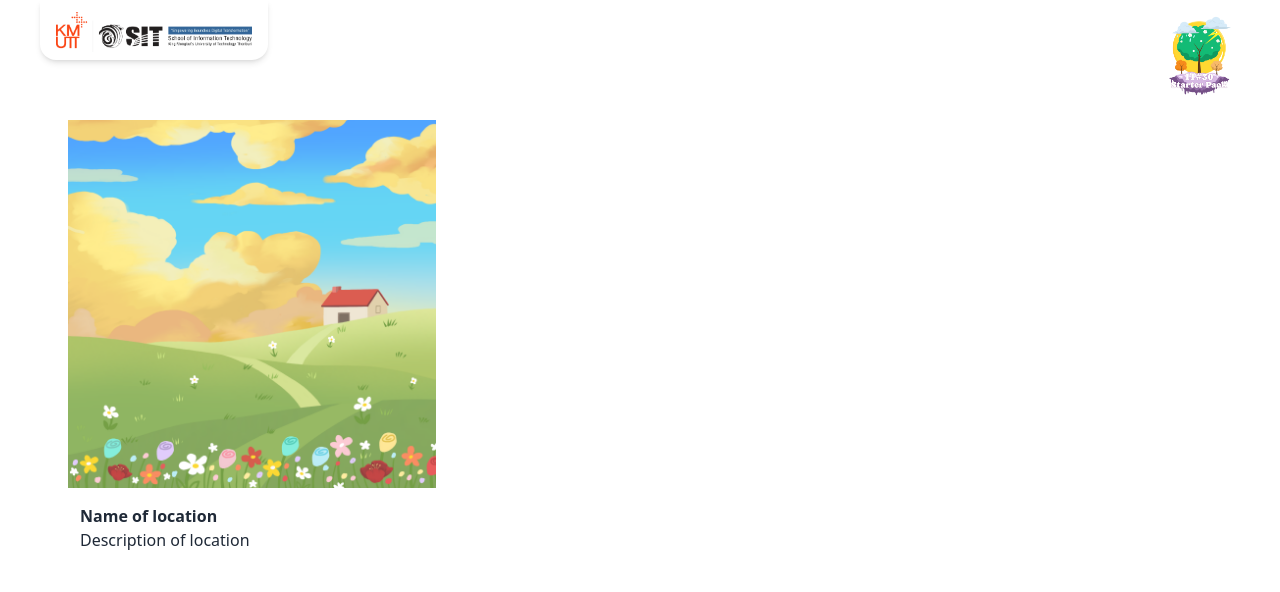
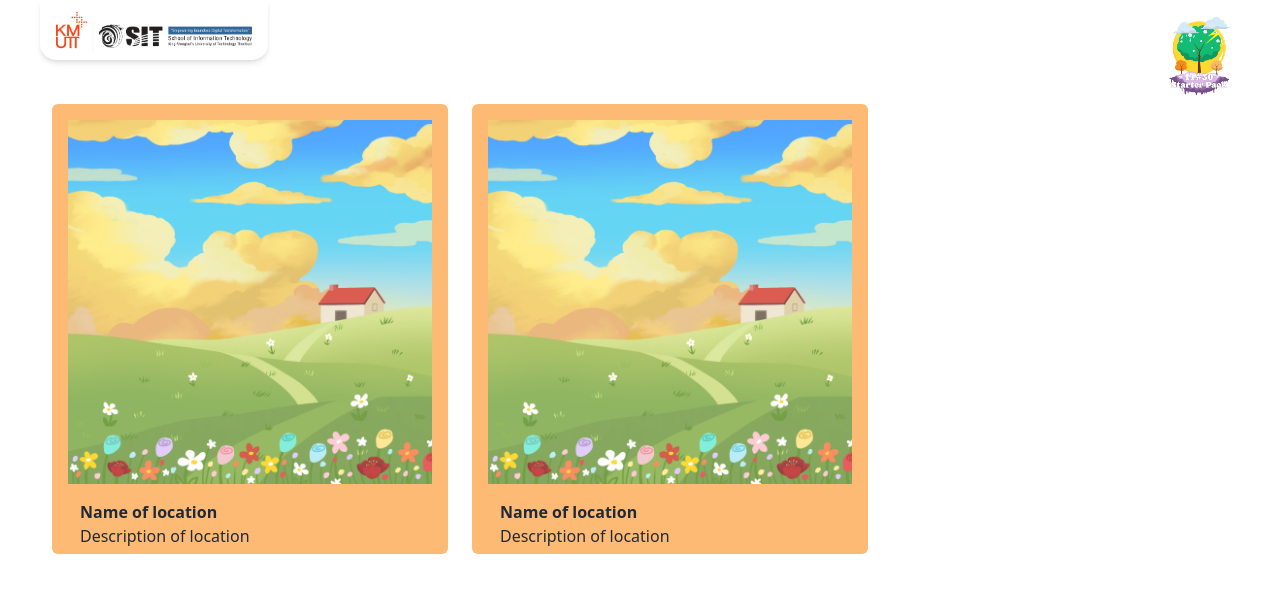
Before and after one commit to FameNu/IT30-Starter-Pack, a Vue app: page /locations in a window 1280 px wide. Shown: the top 592 px of the page. Built offline with nearby package versions, Linux system fonts and the light colour scheme.

Commit message:
fix: flex card has full hight with parent

```diff
--- a/src/components/localtionComponent/LocationCard.vue
+++ b/src/components/localtionComponent/LocationCard.vue
@@ -9,7 +9,7 @@ const props = defineProps({
 </script>
 
 <template>
-  <div class="flex-col p-4 mx-3 my-2 justify-center w-1/3">
+  <div class="flex-col min-w-[200px] max-w-[33%] max-h-[450px] p-4 mx-3 my-2 justify-center bg-orange-300 rounded-md">
     <img :src="props.pathOfImg" :alt="nameOfImage"/>
     <section class="flex-col pl-3">
       <div class="font-bold mt-4">
--- a/src/views/LocaltionView.vue
+++ b/src/views/LocaltionView.vue
@@ -4,7 +4,8 @@ const pathOfImgTest: string = "public/bg/bg7.png"
 </script>
 
 <template>
-  <div class="w-full h-full">
+  <div class="w-full h-full flex flex-wrap">
+    <LocationCard :pathOfImg="pathOfImgTest" nameOfImage="รูปไรวะเนี่ย"/>
     <LocationCard :pathOfImg="pathOfImgTest" nameOfImage="รูปไรวะเนี่ย"/>
   </div>
 </template>
```
